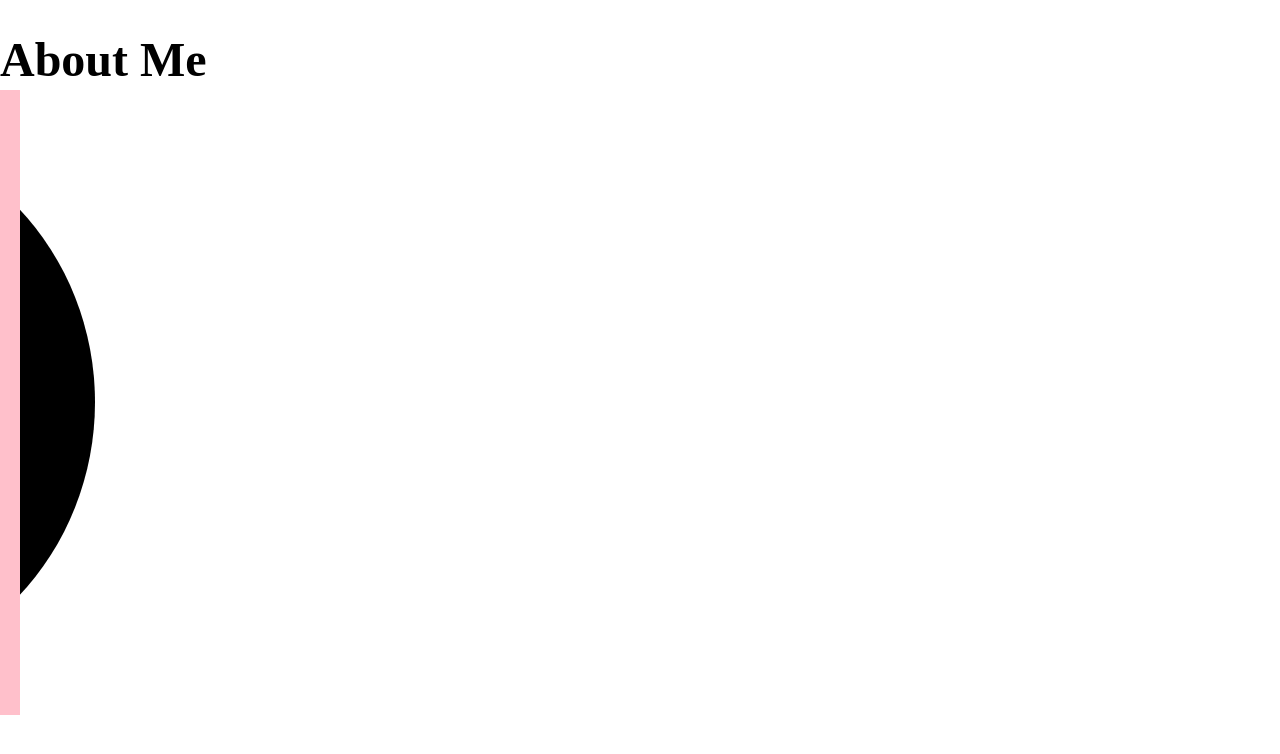
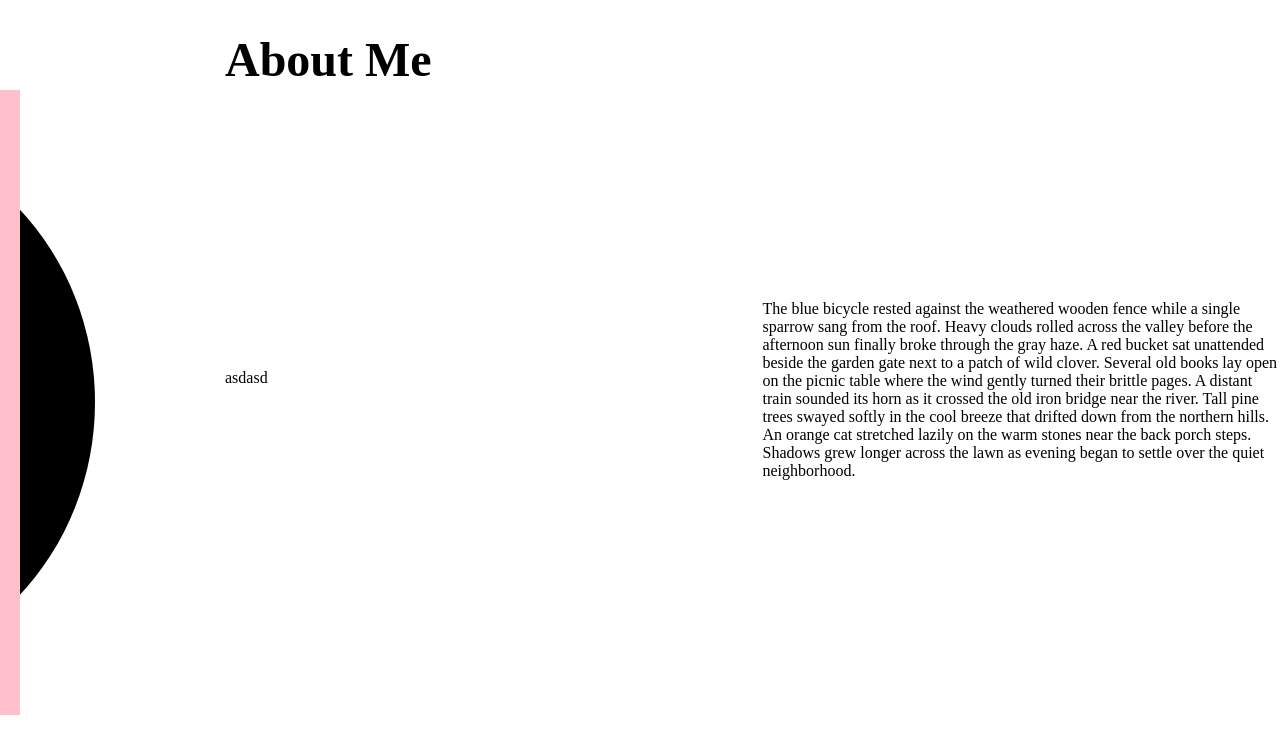
Before and after one commit to NeoUy19/PersonalWebsite, a React (Vite) app: page /#/aboutme in a window 1280 px wide. Shown: the top 754 px of the page. Built offline with nearby package versions, Linux system fonts and the light colour scheme.

Commit message:
worked on the format of about me

```diff
--- a/src/App.jsx
+++ b/src/App.jsx
@@ -10,24 +10,22 @@ import { Resume } from "./Pages/resume";
 import { AboutMe } from "./Pages/aboutme";
 
 function App() {
-  // const [ showMav, setShowNav] = useState(false)
 
   return (
     <>
-      <RemoveScroll>
+      {/* <RemoveScroll> */}
         <div className="main">
           <Router>
             <VinylNav />
             <Routes>
               <Route path="/" element={<Home />} />
-
               <Route path="/aboutme" element={<AboutMe />} />
               <Route path="/resume" element={<Resume />} />
               <Route path="/projects" element={<Projects />} />
             </Routes>
           </Router>
         </div>
-      </RemoveScroll>
+      {/* </RemoveScroll> */}
     </>
   );
 }
--- /dev/null
+++ b/src/Pages/aboutme.css
@@ -0,0 +1,22 @@
+.ampage {
+  display: flex;
+  flex-direction: row;
+  gap: 20px;
+  justify-content: center;
+  padding-left: 225px;
+  padding-bottom: 300px;
+  box-sizing: border-box;
+}
+
+.Main{
+    display: flex;
+    flex-direction: column;
+    flex: 2;
+}
+.lowermain {
+    margin-top:250px;
+}
+.secondary {
+  flex: 2;
+  margin-top: 300px;
+}
--- a/src/Pages/aboutme.jsx
+++ b/src/Pages/aboutme.jsx
@@ -1,7 +1,24 @@
+import "./aboutme.css";
 export function AboutMe() {
-    return (
-        <>
+  return (
+    <>
+      <div className="ampage">
+
+        <div className="Main">
             <h1>About Me</h1>
-        </>
-    )
+          <p1></p1>
+             <p1 className="lowermain">asdasd</p1>
+        </div>
+        <div className="secondary">
+            <p1>
+                The blue bicycle rested against the weathered wooden fence while a single sparrow sang from the roof. Heavy clouds rolled across the valley before the afternoon
+                sun finally broke through the gray haze. A red bucket sat unattended beside the garden gate next to a patch of wild clover. Several old books lay open on the
+                picnic table where the wind gently turned their brittle pages. A distant train sounded its horn as it crossed the old iron bridge near the river. Tall pine trees
+                swayed softly in the cool breeze that drifted down from the northern hills. An orange cat stretched lazily on the warm stones near the back porch steps. Shadows
+                grew longer across the lawn as evening began to settle over the quiet neighborhood.
+            </p1>
+        </div>
+      </div>
+    </>
+  );
 }
--- a/src/Pages/home.css
+++ b/src/Pages/home.css
@@ -7,6 +7,7 @@
   background-repeat: no-repeat;
   background-position: center;
   background-size: cover;
+
   align-items: flex-start;
   display: flex;
   flex-direction: column;
```
Also changed, not shown: src/Pages/home.jsx (indentation only).
